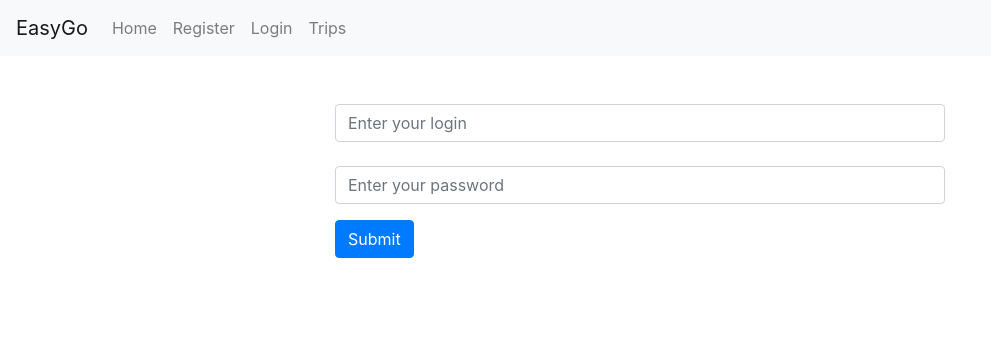
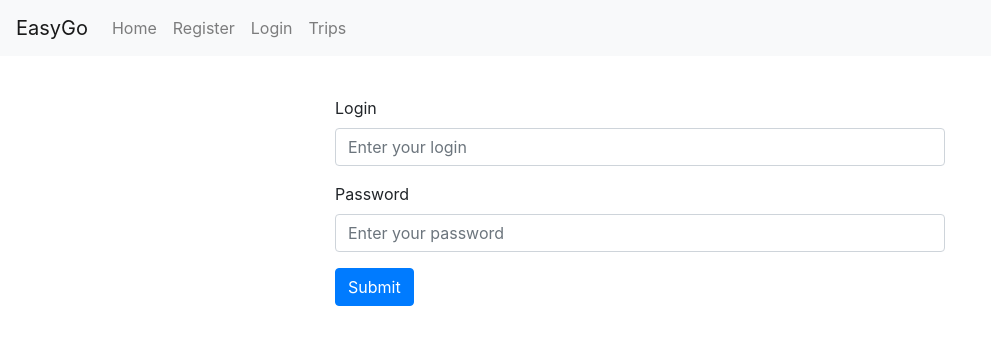
Before and after one commit to nkoptsov/easyGo, a React app: page /login in a window 1280 px wide. Shown: the top 344 px of the page, without its empty margins (0-991 px from the left). Built offline with nearby package versions, Linux system fonts and the light colour scheme.

Commit message:
added login and auth; corrected session end when user deleted

```diff
--- a/src/client/Components/LoginForm/LoginForm.js
+++ b/src/client/Components/LoginForm/LoginForm.js
@@ -1,14 +1,40 @@
-import React from 'react';
+import React, {Component} from 'react';
 import FormGroup from '../FormGroup/FormGroup';
 
-const LoginForm = () => (
-  <div className="container col-sm-6">
-    <form>
-      <FormGroup for="login" type="text" id="login" placeholder="Enter your login" name="Login" />
-      <FormGroup for="password" type="password" id="password" placeholder="Enter your password" name="Email" />
-      <button type="submit" className="btn btn-primary">Submit</button>
-    </form>
-  </div>
-)
+class LoginForm extends Component {
+    constructor(props) {
+        super(props);
+        this.state = {
+            data: {
+                login: '',
+                password: '',
+            },
+            errors: {}
+        };
+    }
+
+    onChange = (e) => {
+        this.setState({data: {...this.state.data, [e.target.name]: e.target.value}});
+    };
+    onSubmit = (e) => {
+        e.preventDefault();
+        this.props.submit(this.state.data)
+    };
+
+    render() {
+        const { data } = this.state;
+        return (
+            <div className="container col-sm-6">
+                <form className="logForm" onSubmit={this.onSubmit}>
+                    <FormGroup for="login" type="text" id="login" placeholder="Enter your login" name="login"
+                               label="Login" value={data.login} onChange={this.onChange}/>
+                    <FormGroup for="password" type="password" id="password" placeholder="Enter your password"
+                               name="password" label="Password" value={data.password} onChange={this.onChange}/>
+                    <button className="btn btn-primary">Submit</button>
+                </form>
+            </div>
+        )
+    }
+}
 
 export default LoginForm;
--- a/src/client/Layouts/Login/Login.js
+++ b/src/client/Layouts/Login/Login.js
@@ -1,14 +1,37 @@
-import React from 'react';
+import React, {Component} from 'react';
 import Header from '../../Components/Header/Header';
 import LoginForm from '../../Components/LoginForm/LoginForm';
 
-const Login = () => (
-  <div>
-    <Header />
-    <main>
-      <LoginForm />
-    </main>
-  </div>
-)
+class Login extends Component {
+    constructor(props) {
+        super(props);
+        this.submit = this.submit.bind(this);
+    }
+
+    submit = (data) => {
+        fetch('/api/users/login', {
+            headers: {
+                'Accept': 'application/json',
+                'Content-Type': 'application/json'
+            },
+            credentials: 'same-origin',
+            method: 'POST',
+            body: JSON.stringify(data)
+        }).then((res) => {
+            if(res.status === 200) this.props.history.push('/');
+        } )
+    };
+
+    render() {
+        return (
+            <div>
+                <Header/>
+                <main>
+                    <LoginForm submit={this.submit}/>
+                </main>
+            </div>
+        )
+    }
+}
 
 export default Login;
--- a/src/server/controllers/profileController.js
+++ b/src/server/controllers/profileController.js
@@ -41,7 +41,7 @@ module.exports = {
           error.name = 'profileNotFound';
           next(error);
         }
-
+        req.session.destroy();
         return userProfile.destroy()
           .then(() => res.status(200).end());
       })
```
